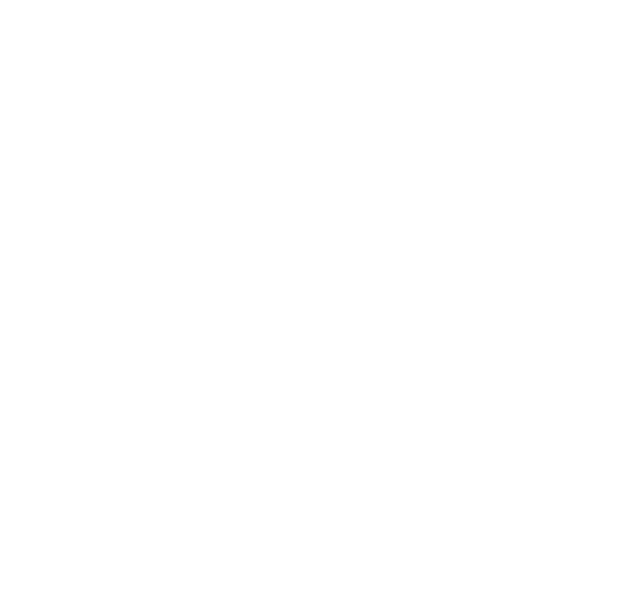
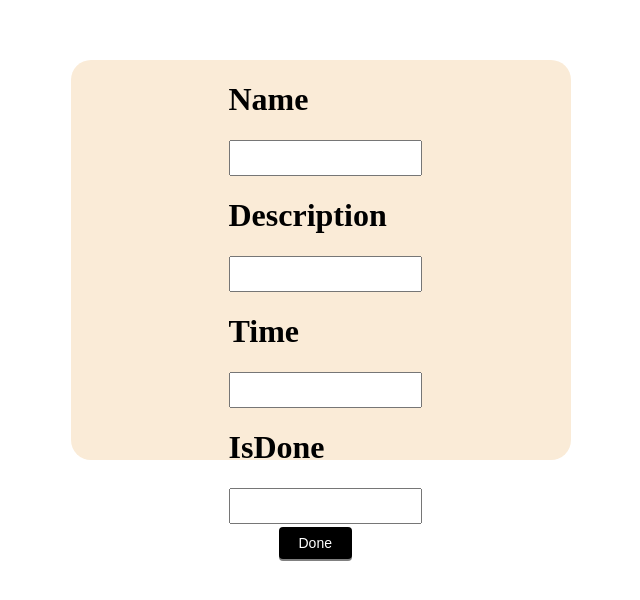
Before and after one commit to Temya/test_project, an Angular app: page /edit in a window 1280 px wide. Before the commit this address led to /. Shown: the part 108-708 px from the top of the page, without its empty margins (319-959 px from the left). Built offline with nearby package versions, Linux system fonts and the light colour scheme.

Commit message:
Add activity edit

```diff
--- /dev/null
+++ b/src/app/activities-edit/activities-edit.component.html
@@ -0,0 +1,19 @@
+<div *ngIf="formEdit" [formGroup]="formEdit">
+    <div class="text">
+        <h1>Name</h1>
+        <input type="text" formControlName="name">
+    </div>
+    <div class="text">
+        <h1>Description</h1>
+        <input type="text" formControlName="description">
+    </div>
+    <div class="text">
+        <h1>Time</h1>
+        <input type="text" formControlName="time">
+    </div>
+    <div class="text">
+        <h1>IsDone</h1>
+        <input type="text" formControlName="isDone">
+    </div>
+        <button class="btn" >Done</button>
+</div>
--- /dev/null
+++ b/src/app/activities-edit/activities-edit.component.scss
@@ -0,0 +1,49 @@
+:host {
+    width: 500px;
+    height: 400px;
+    display: flex;
+    justify-content: space-evenly;
+    align-items: center;
+    flex-direction: column;
+    background-color: antiquewhite;
+    border-radius: 20px;
+}
+.text {
+    display: flex;
+    width: 100%;
+    align-items: flex-start;
+    justify-content: space-evenly;
+    flex-direction: column;
+}
+input {
+    height: 30px;
+    width: 100%;
+}
+.btn {
+	display: inline-block;
+	box-sizing: border-box;
+	padding: 0 20px;
+	margin: 3px 15px 15px 50px;
+	border: none;
+	border-radius: 4px;
+	height: 32px;
+	line-height: 32px;
+	font-size: 14px;
+	font-weight: 500;
+	color: #fff;
+	background-color: black;
+	box-shadow: 0 2px gray;
+	cursor: pointer;
+	user-select: none;
+	appearance: none;
+	touch-action: manipulation;
+	vertical-align: top;
+}
+.btn:active {
+	background-color: white;
+    color: black;
+}
+.btn:disabled {
+	background-color: #6c87b5;
+	pointer-events: none;
+}
--- /dev/null
+++ b/src/app/activities-edit/activities-edit.component.ts
@@ -0,0 +1,33 @@
+import { CommonModule } from "@angular/common";
+import { Component } from "@angular/core";
+import { FormBuilder, ReactiveFormsModule, Validators } from "@angular/forms";
+import { Router } from "@angular/router";
+
+@Component({
+  selector: "app-activities-edit",
+  standalone: true,
+  imports: [CommonModule,
+    ReactiveFormsModule],
+  templateUrl: "./activities-edit.component.html",
+  styleUrls: ["./activities-edit.component.scss"]
+})
+export class ActivitiesEditComponent {
+
+  public formEdit = this.fb.group({
+    name: this.fb.control("", Validators.required),
+    description: this.fb.control("", Validators.required),
+    time: this.fb.control("", Validators.required),
+    isDone: this.fb.control("", Validators.required),
+  });
+
+  constructor(private readonly router: Router, private readonly fb: FormBuilder){}
+
+  get name(): any { return this.formEdit.get("login");}
+
+  get description(): any { return this.formEdit.get("password");}
+
+  get time(): any { return this.formEdit.get("login");}
+
+  get isDone(): any { return this.formEdit.get("password");}
+
+}
--- a/src/app/activity/activity.component.html
+++ b/src/app/activity/activity.component.html
@@ -1,5 +1,5 @@
  <h1>LIST OF NOTES</h1>
- <table>
+ <table *ngIf="status === true">
     <thead>
         <tr>
             <th>Name</th>
@@ -15,16 +15,18 @@
         </tr>
     </thead>
     <tbody>
-        <tr *ngFor="let item of activity">
+        <tr *ngFor="let item of activities">
             <td>{{item.name}}</td>
             <td>{{item.description}}</td>
             <td>{{item.time}}</td>
             <td>{{item.isDone}}</td>
-            <td><button class="btn">Edit</button></td>
-            <td><button class="btn">Delete</button></td>
+            <td><button class="btn" (click)="edit()">Edit</button></td>
+            <td><button class="btn" (click)="delete(item)">Delete</button></td>
         </tr>
     </tbody>
  </table>
- <button class="btn">
+ <app-activities-edit *ngIf="status === false"></app-activities-edit>
+ <button class="btn" (click)="create()">
         Create new activity
  </button>
+ <!-- <app-activity [item]="" (eventEmitter)="tmp($event)"></app-activity> -->
--- a/src/app/activity/activity.component.ts
+++ b/src/app/activity/activity.component.ts
@@ -1,25 +1,31 @@
 import { CommonModule } from "@angular/common";
-import { Component } from "@angular/core";
+import { Component, EventEmitter, Input, Output } from "@angular/core";
 import { Router } from "@angular/router";
+import { ActivitiesEditComponent } from "../activities-edit/activities-edit.component";
 import { ActivityItem } from "./activity";
 
 
 @Component({
   selector: "app-activity",
   standalone: true,
-  imports: [CommonModule],
+  imports: [CommonModule, ActivitiesEditComponent],
   templateUrl: "./activity.component.html",
   styleUrls: ["./activity.component.scss"]
 })
 
 export class ActivityComponent {
+  // @Output() public eventEmitter: EventEmitter<ActivityItem> = new EventEmitter<ActivityItem>();
+  // @Input() public tmp?: number;
+  @Output() public addEvent = new EventEmitter();
+  public activities: ActivityItem[] = [];
 
-  public activity: ActivityItem[] = [];
+  public status = true;
 
   constructor(private readonly router: Router){
 
-    for (let h = 0; h < 10; h++){
-      this.activity.push({
+    for (let i = 0; i < 10; i++){
+      this.activities.push({
+        id: i,
         name: "Bob",
         description: "Blablablablabal",
         time: "10.11.2023",
@@ -28,9 +34,24 @@
     }
   }
 
-  // public delete(): void
-  // {
+  public delete(activity: any): void {
+    this.activities = this.activities.filter((n) => n.id !== activity.id);
+    // this.eventEmitter.emit();
+  }
 
-  // }
+  public create(): void{
+    this.activities.push({
+        id: this.activities.length + 1,
+        name: "Edit",
+        description: "Edit",
+        time: "Edit",
+        isDone: false
+    });
+
+  }
+
+  public edit(): void {
+    this.status = !this.status;
+  }
 
 }
--- a/src/app/activity/activity.ts
+++ b/src/app/activity/activity.ts
@@ -1,4 +1,5 @@
 export interface ActivityItem {
+    id: number;
     name: string;
     description: string;
     time: string;
--- a/src/app/app.routes.ts
+++ b/src/app/app.routes.ts
@@ -4,5 +4,6 @@
     {path: "", pathMatch: "full", redirectTo: "activity"},
     {path: "activity", loadComponent: () => import("./activity/activity.component").then((i) => i.ActivityComponent)},
     {path: "login", loadComponent: () => import("./login/login.component").then((i) => i.LoginComponent)},
-    {path: "register", loadComponent: () => import("./registration/registration.component").then((i) => i.RegistrationComponent)}
+    {path: "register", loadComponent: () => import("./registration/registration.component").then((i) => i.RegistrationComponent)},
+    {path: "edit", loadComponent: () => import("./activities-edit/activities-edit.component").then((i) => i.ActivitiesEditComponent)}
 ];
--- a/src/app/login/login.component.ts
+++ b/src/app/login/login.component.ts
@@ -24,9 +24,9 @@
   constructor(private readonly router: Router, private readonly fb: FormBuilder){
   }
 
-  get login(): any { return this.formLogin?.get("login");}
+  get login(): any { return this.formLogin.get("login");}
 
-  get password(): any { return this.formLogin?.get("password");}
+  get password(): any { return this.formLogin.get("password");}
 
 
   public openRegister(): void {
```
Also changed, not shown: 1 other file (tests, documents, lock files or other folders).
